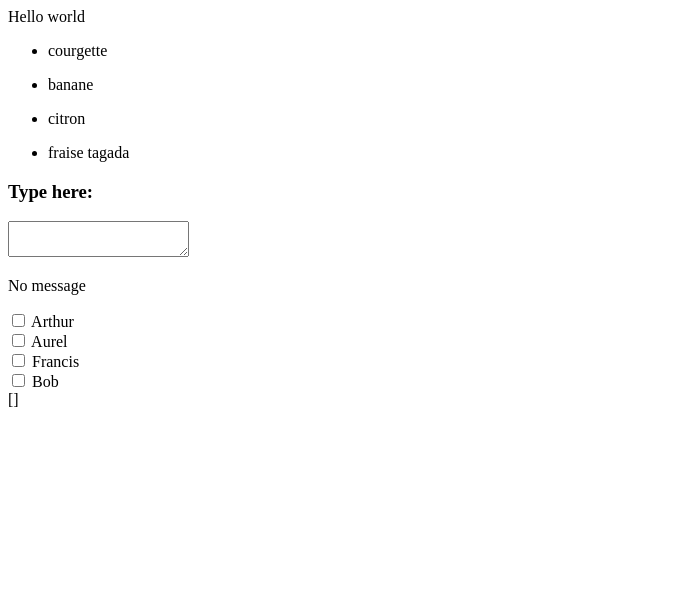
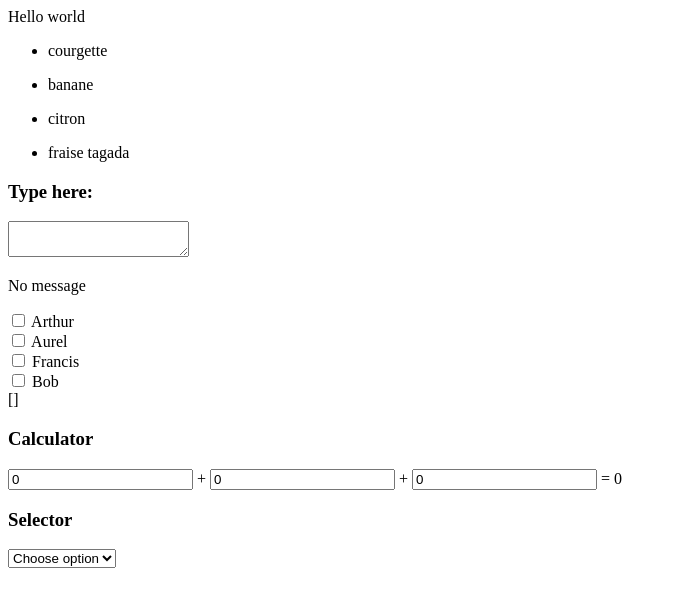
Before and after one commit to avarennes/vue-sandbox, a plain HTML site: page index.html in a window 1280 px wide. Shown: the whole page, without its empty margins (0-677 px from the left). Drawn offline with nearby package versions, Linux system fonts and the light colour scheme.

Commit message:
add: my directives exercise

```diff
--- /dev/null
+++ b/directives-exercise.js
@@ -0,0 +1,21 @@
+const DirectivesExercise = {
+    data() {
+        return {
+            calValues: [0, 0, 0],
+            options: [
+                {value: 'test1', message: 'message1'},
+                {value: 'test2', message: 'message2'},
+                {value: 'test3', message: 'message3'},
+                {value: 'test4', message: 'message4'},
+            ],
+            message: '',
+        }
+    },
+    methods: {
+        handleChange(event) {
+            this.message = this.options.find(o => o.value === event.target.value).message;
+        },
+    }
+};
+
+Vue.createApp(DirectivesExercise).mount('#directivesexercise');
--- a/index.html
+++ b/index.html
@@ -11,11 +11,13 @@
     <div id="helloworld">
         {{ message }}
     </div>
+
     <div id="list">
         <ul v-for="item of list">
             <li>{{ item }}</li>
         </ul>
     </div>
+
     <div id="vmodel">
         <div id="writing">
             <h3>Type here:</h3>
@@ -34,8 +36,29 @@
             <div>{{ checkedNames }}</div>
         </div>
     </div>
+
+    <div id="directivesexercise">
+        <div>
+            <h3>Calculator</h3>
+            <span v-for="index of calValues.length" :key="'calValue' + index">
+                <input type="number" placeholder="0" min="0" v-model="calValues[index - 1]" />
+                <span v-if="index !== calValues.length"> + </span>
+            </span>
+            = {{ calValues.reduce((acc, curr) => acc + +curr, 0) }}
+        </div>
+        <div>
+            <h3>Selector</h3>
+            <select @change="handleChange($event)">
+                <option value="" selected disabled>Choose option</option>
+                <option v-for="option of options" :key="option.value" :value="option.value">{{ option.value }}</option>
+            </select>
+            <span v-if="message">{{ message }}</span>
+        </div>
+    </div>
+
     <script src="./helloworld.js" type="text/javascript"></script>
     <script src="./list.js" type="text/javascript"></script>
     <script src="./v-model.js" type="text/javascript"></script>
+    <script src="./directives-exercise.js" type="text/javascript"></script>
 </body>
 </html>
```
